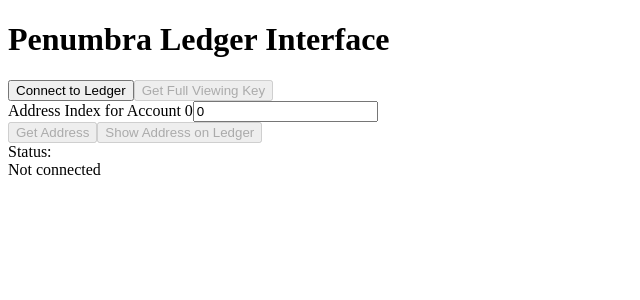
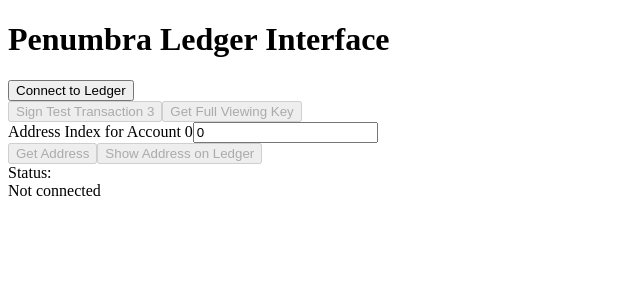
Before and after one commit to redshiftzero/penumbra-ledger-interface, a Next.js app: page / in a window 1280 px wide. Shown: the top 300 px of the page, without its empty margins (0-640 px from the left). Built offline with nearby package versions, Linux system fonts and the light colour scheme.

Commit message:
wip: tx signing

```diff
--- a/package.json
+++ b/package.json
@@ -18,6 +18,7 @@
     "clsx": "^2.1.1",
     "lucide-react": "^0.454.0",
     "next": "^15.0.2",
+    "protobufjs": "^7.4.0",
     "react": "19.0.0-rc-02c0e824-20241028",
     "react-dom": "19.0.0-rc-02c0e824-20241028",
     "tailwind-merge": "^2.5.4"
--- a/src/app/page.tsx
+++ b/src/app/page.tsx
@@ -1,8 +1,10 @@
 'use client';
 
+import * as protobuf from 'protobufjs';
 import { useState } from 'react';
 import TransportWebUSB from '@ledgerhq/hw-transport-webusb';
 import { PenumbraApp } from '@zondax/ledger-penumbra';
+import { AddressIndex } from '@zondax/ledger-penumbra';
 import { bech32m } from 'bech32';
 
 export default function Home() {
@@ -12,8 +14,9 @@
   const [account, setAccount] = useState(0);
   const [app, setApp] = useState<PenumbraApp | null>(null);
   const [fvk, setFvk] = useState('');
+  const [signatureResult, setSignatureResult] = useState<string>('');
 
-  const DEFAULT_PATH = "m/44'/6532'";
+  const DEFAULT_PATH = "m/44'/6532'/0'";
 
   const handleConnect = async () => {
     try {
@@ -36,8 +39,10 @@
       setError('');
       if (!app) throw new Error('Please connect to Ledger first');
 
-      // No way to generate addresses for other accounts?
-      const response = await app.getAddress(DEFAULT_PATH, account);
+      const my_addressIndex: AddressIndex = {
+        account: account,
+      };
+      const response = await app.getAddress(DEFAULT_PATH, my_addressIndex);
 
       if (response.address) {
         // Convert Buffer to 5-bit words
@@ -60,7 +65,10 @@
       if (!app) throw new Error('Please connect to Ledger first');
 
       // No way to generate addresses for other accounts?
-      const response = await app.showAddress(DEFAULT_PATH, account);
+      const my_addressIndex: AddressIndex = {
+        account: account,
+      };
+      const response = await app.showAddress(DEFAULT_PATH, my_addressIndex);
 
       if (response.address) {
         // Convert Buffer to 5-bit words
@@ -82,17 +90,43 @@
       setError('');
       if (!app) throw new Error('Please connect to Ledger first');
 
-      console.log(DEFAULT_PATH, account);
-      const response = await app.getFVK(DEFAULT_PATH, account);
+      const my_addressIndex: AddressIndex = {
+        account: account,
+      };
+      const response = await app.getFVK(DEFAULT_PATH, my_addressIndex);
 
-      if (response.fvk) {
-        // Convert Buffer to hex string
-        const fvkHex = Buffer.from(response.fvk).toString('hex');
+      if (response.ak) {
+        const combinedBuffer = Buffer.concat([response.ak, response.nk]);
+        const fvkHex = combinedBuffer.toString('hex');
         setFvk(fvkHex);
         setStatus('FVK retrieved successfully');
       }
     } catch (err: any) {
       setError(err.message || 'Failed to get FVK');
+    }
+  };
+
+  const signTransaction = async () => {
+    try {
+      setError('');
+      if (!app) throw new Error('Please connect to Ledger first');
+
+      const response2 = await fetch('/protos/transaction_plan_3.proto');
+      const arrayBuffer = await response2.arrayBuffer();
+      const buffer = Buffer.from(arrayBuffer);
+
+      const my_addressIndex: AddressIndex = {
+        account: account,
+      };
+      const response = await app.sign(DEFAULT_PATH, my_addressIndex, buffer);
+
+      if (response.signature) {
+        const signatureHex = Buffer.from(response.signature).toString('hex');
+        setSignatureResult(signatureHex);
+        setStatus('Transaction signed successfully');
+      }
+    } catch (err: any) {
+      setError(err.message || 'Failed to sign transaction');
     }
   };
 
@@ -108,6 +142,22 @@
         >
           Connect to Ledger
         </button>
+        <br></br>
+
+        <button
+          onClick={signTransaction}
+          disabled={!app}
+          className="w-full bg-yellow-500 text-white p-2 rounded disabled:bg-gray-300"
+        >
+          Sign Test Transaction 3
+        </button>
+
+        {signatureResult && (
+          <div className="p-4 bg-gray-100 rounded break-all">
+            <div className="font-bold">Signature:</div>
+            <div className="font-mono text-sm">{signatureResult}</div>
+          </div>
+        )}
 
         <button
           onClick={getFvk}
@@ -116,6 +166,7 @@
         >
           Get Full Viewing Key
         </button>
+        <br></br>
 
         {fvk && (
           <div className="p-4 bg-gray-100 rounded break-all">
```
Also changed, not shown: 2 other files (tests, documents, lock files or other folders).
